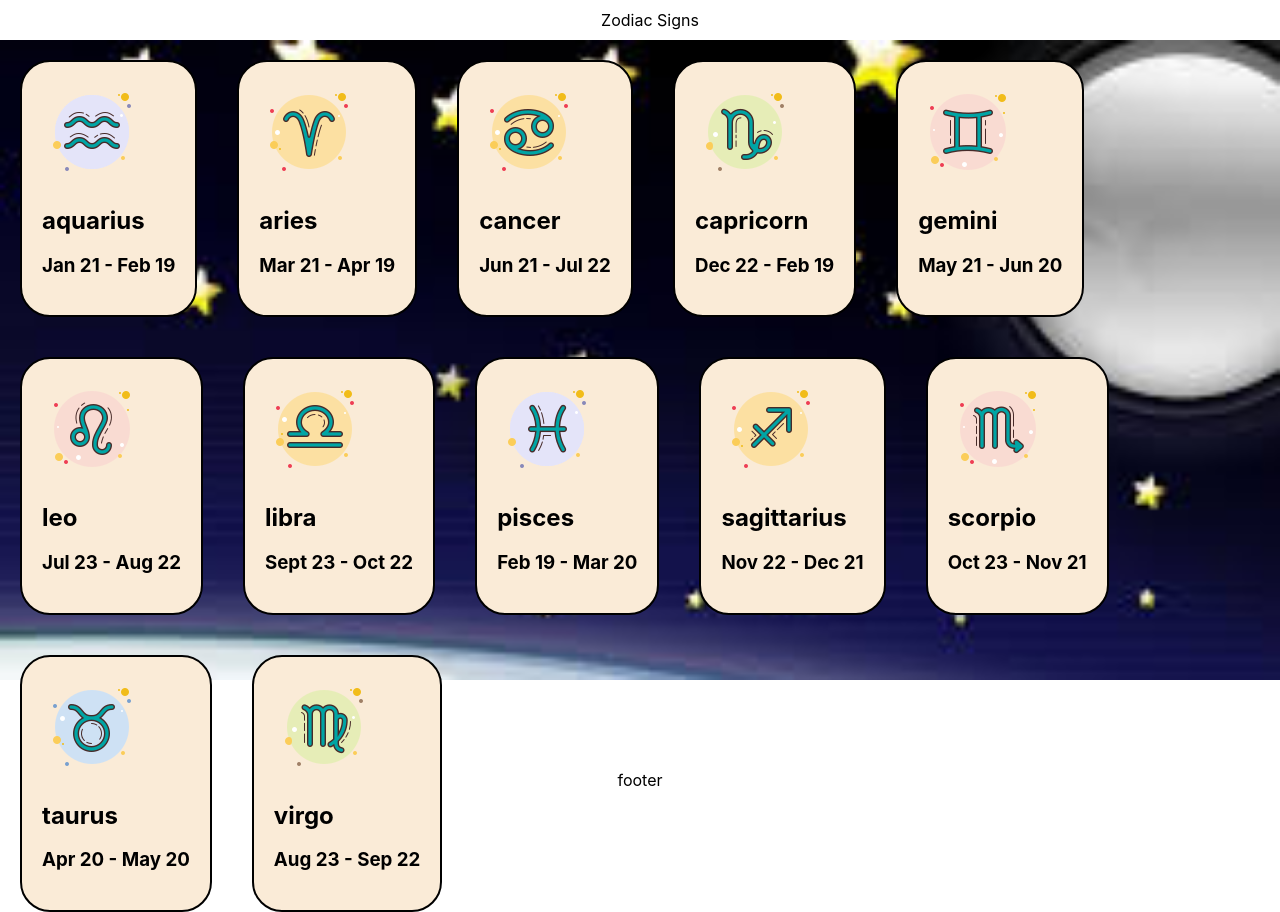
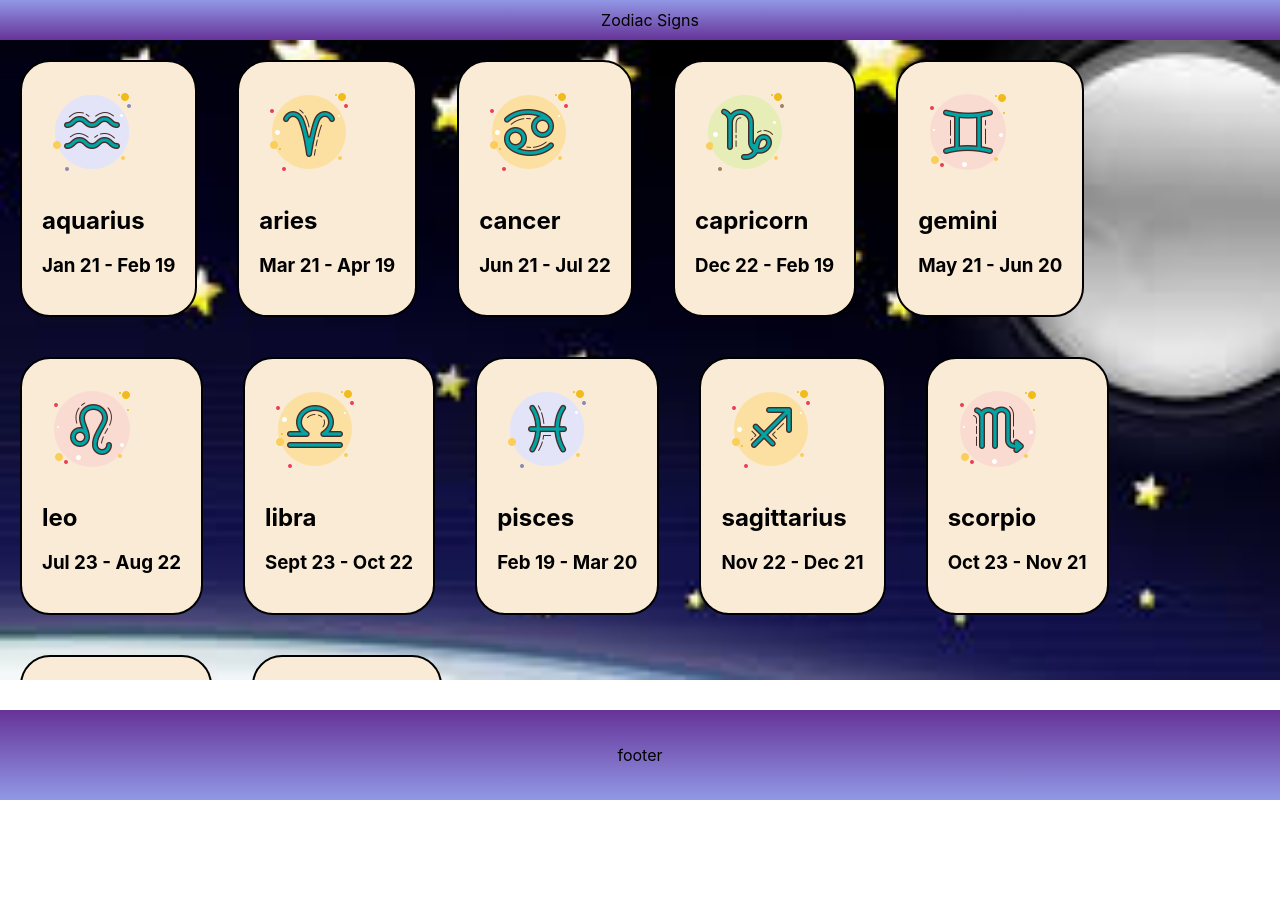
Before and after one commit to haroldjean01/scratch-zodiac-sign, a React (Create React App) app: page / in a window 1280 px wide. After the commit the page ends 800 px from the top, so only its background shows below. Built offline with nearby package versions, Linux system fonts and the light colour scheme.

Commit message:
changed footer and header color to gradient

```diff
--- a/src/components/Footer/Footer.css
+++ b/src/components/Footer/Footer.css
@@ -1,7 +1,8 @@
 footer {
   color: var(--color3);
-  height: 40px;
-  background-color: var(--color5);
+  height: 90px;
+  /* background-color: var(--color5); */
+  background: linear-gradient(rebeccapurple, #9198e5);
   display: flex;
   align-items: center;
   justify-content: center;
--- a/src/components/Header/Header.css
+++ b/src/components/Header/Header.css
@@ -1,7 +1,9 @@
 header {
   color: var(--color5);
   height: 40px;
-  background-color: var(--color3);
+  /* background-color: var(--color3); */
+  background: linear-gradient(#9198e5, rebeccapurple);
+
   display: flex;
   align-items: center;
   padding-left: 20px;
--- a/src/components/Main/Main.css
+++ b/src/components/Main/Main.css
@@ -6,4 +6,5 @@ main {
   height: 640px;
   align-content: flex-start;
   position: relative;
+  overflow: auto;
 }
```
